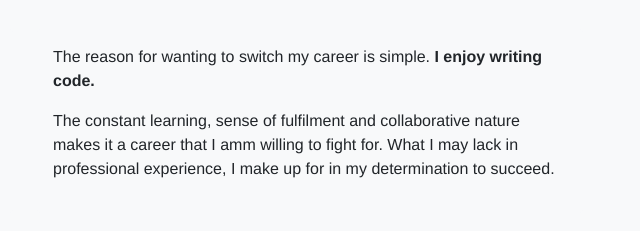
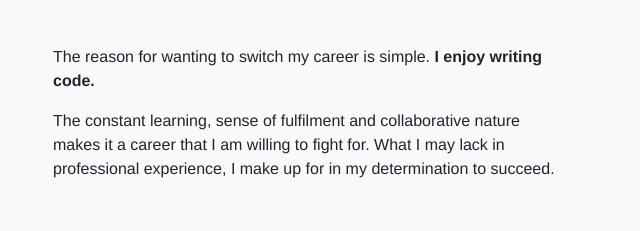
Before and after one commit to jwatkins92/jwatkins92.github.io, a plain HTML site: page index.html in a window 1280 px wide. Shown: the part 813-1044 px from the top of the page, 615-1255 px from the left. Drawn offline with nearby package versions, Linux system fonts and the light colour scheme.

Commit message:
spelling update

```diff
--- a/index.html
+++ b/index.html
@@ -317,7 +317,7 @@
 
                                     The reason for wanting to switch my career is simple.<strong> I enjoy writing code.</strong></p>
 
-                                    <p>The constant learning, sense of fulfilment and collaborative nature makes it a career that I amm willing to fight for. What I may lack in professional experience, I make up for in my determination to succeed.
+                                    <p>The constant learning, sense of fulfilment and collaborative nature makes it a career that I am willing to fight for. What I may lack in professional experience, I make up for in my determination to succeed.
 
                                     </p>
 
```
